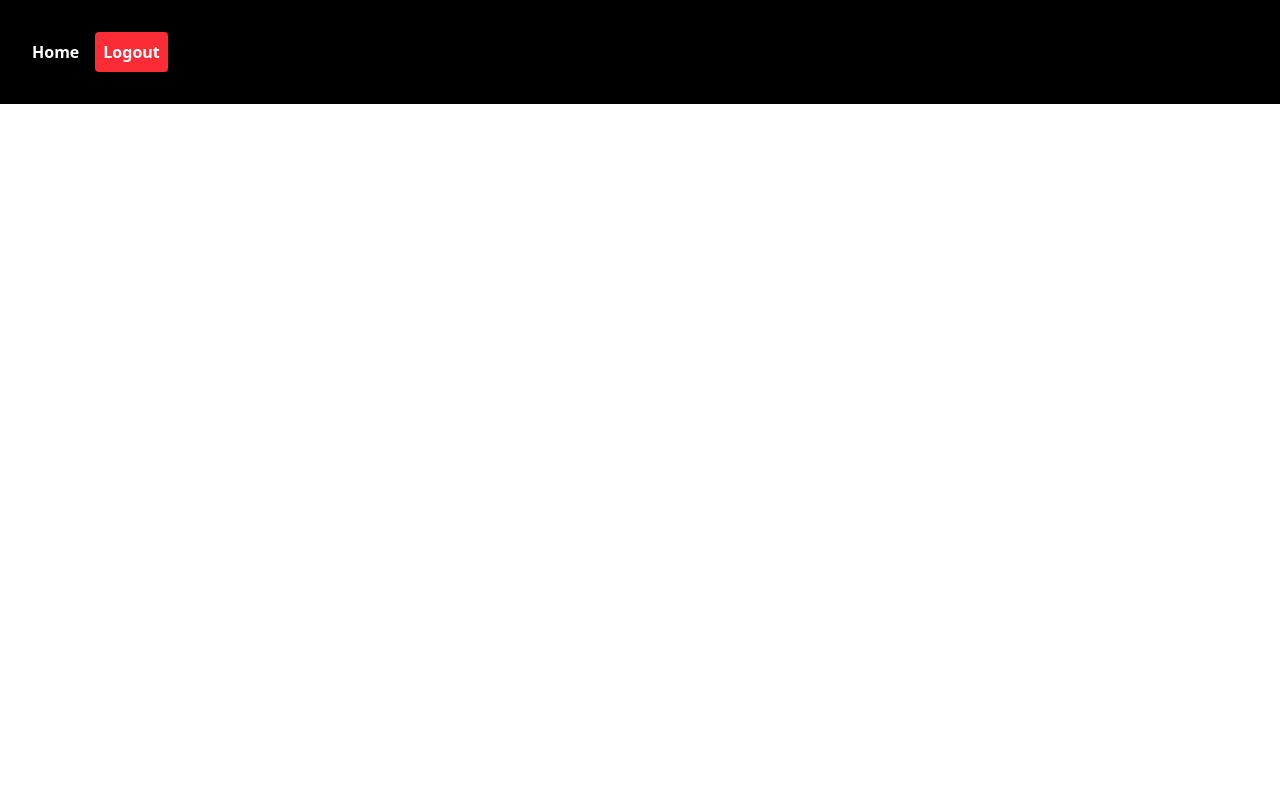
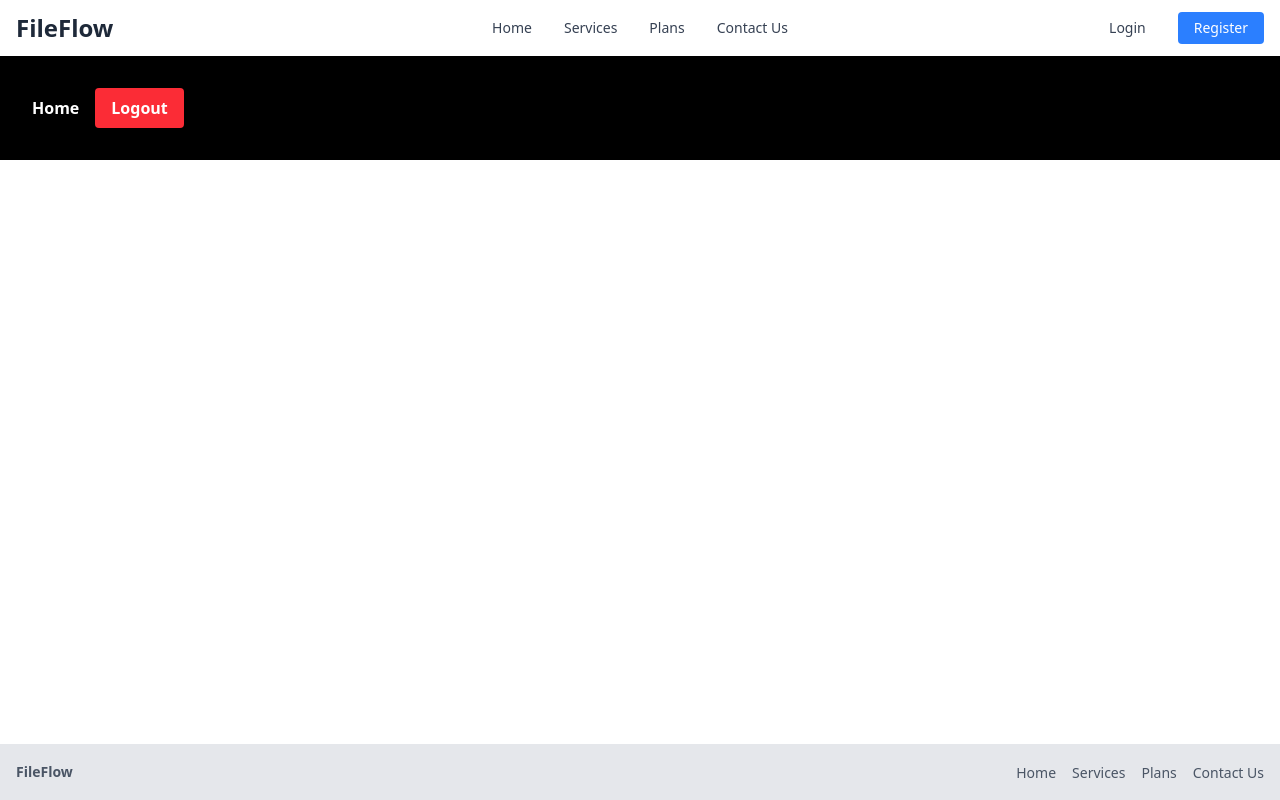
Before and after one commit to ToxicJoEz/file-flow-front-end, a React (Vite) app: page / in a window 1280 px wide. Built offline with nearby package versions, Linux system fonts and the light colour scheme; sample sign-in values are in the browser's storage.

Commit message:
idk, added some stuff

```diff
--- a/src/App.jsx
+++ b/src/App.jsx
@@ -1,43 +1,77 @@
 import React, { useEffect } from "react";
-import "./App.css";
 import { Routes, Route, useNavigate } from "react-router-dom";
 import { useDispatch } from "react-redux";
-import { setToken } from "./authSlice";  // Import the setToken action
+import { setToken } from "./authSlice";
+import Navbar from "./components/Navbar"; // Your persistent Navbar
 import Home from "./pages/Home";
 import Register from "./components/Register";
-import Error from "./pages/Error";
 import Login from "./components/Login";
 import Dashboard from "./pages/Dashboard";
 import EditProfile from "./components/EditProfile";
+import ProtectedRoute from "./components/ProtectedRoute";
+import PublicRoute from "./components/PublicRoute";
+import Error from "./pages/Error";
+import Footer from "./components/Footer"; // Your persistent Footer
 
 function App() {
   const dispatch = useDispatch();
   const navigate = useNavigate();
 
   useEffect(() => {
-    // Get the token from localStorage when the app is initialized
     const tokenFromStorage = localStorage.getItem("auth");
     if (tokenFromStorage) {
-      // Dispatch action to store the token in Redux state
       dispatch(setToken(tokenFromStorage));
     }
   }, [dispatch]);
 
   return (
-    <>
-      {/* Common components like Navbar can be included here */}
+    <div className="min-h-screen flex flex-col">
+      {/* Persistent Navbar */}
+      <Navbar />
 
-      <Routes>
-        <Route path="/" element={<Home />} />
-        <Route path="/register" element={<Register />} />
-        <Route path="/login" element={<Login />} />
-        <Route path="/dashboard" element={<Dashboard />} />
-        <Route path="/EditProfile" element={<EditProfile />} />
-        <Route path="*" element={<Error />} />
-      </Routes>
+      {/* Main content which changes based on route */}
+      <main className="flex-grow">
+        <Routes>
+          <Route path="/" element={<Home />} />
+          <Route
+            path="/register"
+            element={
+              <PublicRoute>
+                <Register />
+              </PublicRoute>
+            }
+          />
+          <Route
+            path="/login"
+            element={
+              <PublicRoute>
+                <Login />
+              </PublicRoute>
+            }
+          />
+          <Route
+            path="/dashboard"
+            element={
+              <ProtectedRoute>
+                <Dashboard />
+              </ProtectedRoute>
+            }
+          />
+          <Route
+            path="/EditProfile"
+            element={
+              <ProtectedRoute>
+                <EditProfile />
+              </ProtectedRoute>
+            }
+          />
+          <Route path="*" element={<Error />} />
+        </Routes>
+      </main>
 
-      {/* Common components like Footer can be included here */}
-    </>
+      {/* Persistent Footer */}
+      <Footer />
+    </div>
   );
 }
 
--- a/src/components/EditProfile.jsx
+++ b/src/components/EditProfile.jsx
@@ -1,10 +1,56 @@
-import React from "react";
+import React, { useState } from "react";
+import { useSelector } from "react-redux";
+import axios from "axios";
 
 const EditProfile = () => {
+  const [username, setUsername] = useState("");
+  const [message, setMessage] = useState("");
+
+  const token = useSelector((state) => state.auth.token); // Assuming token is stored here
+
+  const handleSubmit = async (e) => {
+    e.preventDefault();
+
+    try {
+      const response = await axios.patch(
+        "https://main-fileflow-backend-production.up.railway.app/profile",
+        { username },
+        {
+          headers: {
+            "Content-Type": "application/json",
+            Authorization: `Bearer ${token}`,
+          },
+        }
+      );
+
+      setMessage("Username updated successfully!");
+      setUsername("");
+    } catch (error) {
+      setMessage("Error updating username.");
+      console.error(error);
+    }
+  };
+
   return (
-    <div>
-      <h2>Edit Profile</h2>
-      {/* Your edit profile form goes here */}
+    <div className="p-6 max-w-md mx-auto bg-white rounded-xl shadow-md space-y-4">
+      <h2 className="text-xl font-bold text-gray-800">Edit Profile</h2>
+      <form onSubmit={handleSubmit} className="space-y-4">
+        <input
+          type="text"
+          value={username}
+          placeholder="Enter new username"
+          onChange={(e) => setUsername(e.target.value)}
+          className="w-full px-4 py-2 border rounded-md"
+          required
+        />
+        <button
+          type="submit"
+          className="bg-blue-500 text-white px-4 py-2 rounded hover:bg-blue-600"
+        >
+          Update Username
+        </button>
+      </form>
+      {message && <p className="text-sm text-gray-600">{message}</p>}
     </div>
   );
 };
--- /dev/null
+++ b/src/components/Footer.jsx
@@ -0,0 +1,22 @@
+import React from "react";
+import { Link } from "react-router-dom";
+
+export default function Footer() {
+  return (
+    <footer className="bg-gray-200 py-4">
+      <div className="max-w-7xl mx-auto px-4 flex flex-col md:flex-row justify-between items-center">
+        {/* Left side: Logo or site name */}
+        <div className="text-gray-600 font-bold text-sm">
+          FileFlow
+        </div>
+        {/* Right side: Navigation links */}
+        <div className="mt-2 md:mt-0 space-x-4">
+          <Link to="/" className="text-gray-600 hover:text-blue-500 text-sm">Home</Link>
+          <Link to="/services" className="text-gray-600 hover:text-blue-500 text-sm">Services</Link>
+          <Link to="/plans" className="text-gray-600 hover:text-blue-500 text-sm">Plans</Link>
+          <Link to="/contact" className="text-gray-600 hover:text-blue-500 text-sm">Contact Us</Link>
+        </div>
+      </div>
+    </footer>
+  );
+}
--- /dev/null
+++ b/src/components/LogoutButton.jsx
@@ -0,0 +1,23 @@
+import React from "react";
+import { useDispatch } from "react-redux";
+import { useNavigate } from "react-router-dom";
+import { logout } from "../authSlice"; // adjust path if needed
+
+const LogoutButton = ({ className = "" }) => {
+  const dispatch = useDispatch();
+  const navigate = useNavigate();
+
+  const handleLogout = () => {
+    localStorage.removeItem("token");
+    dispatch(logout()); // resets the Redux auth state
+    navigate("/login"); // or "/" depending on your flow
+  };
+
+  return (
+    <button onClick={handleLogout} className={`bg-red-500 text-white px-4 py-2 rounded ${className}`}>
+      Logout
+    </button>
+  );
+};
+
+export default LogoutButton;
--- /dev/null
+++ b/src/components/Navbar.jsx
@@ -0,0 +1,63 @@
+import React, { useState } from 'react';
+import { Menu, X } from 'lucide-react';
+import { Link } from 'react-router-dom';
+
+function Navbar() {
+  const [isOpen, setIsOpen] = useState(false);
+  const toggleMenu = () => setIsOpen(!isOpen);
+
+  return (
+    <nav className="w-full bg-white shadow-md relative">
+      <div className="max-w-7xl mx-auto px-4 py-3 flex items-center justify-between">
+        {/* Logo */}
+        <div className="text-2xl font-bold text-gray-800">FileFlow</div>
+
+        {/* Hamburger for Mobile */}
+        <div className="md:hidden z-50">
+          <button onClick={toggleMenu} className="text-gray-700 focus:outline-none">
+            {isOpen ? <X size={24} /> : <Menu size={24} />}
+          </button>
+        </div>
+
+        {/* Center Links (Desktop only) */}
+        <div className="hidden md:flex space-x-8 text-gray-700 text-sm font-medium absolute left-1/2 transform -translate-x-1/2">
+          <a href="#" className="hover:text-blue-500 transition">Home</a>
+          <a href="#" className="hover:text-blue-500 transition">Services</a>
+          <a href="#" className="hover:text-blue-500 transition">Plans</a>
+          <a href="#" className="hover:text-blue-500 transition">Contact Us</a>
+        </div>
+
+        {/* Auth Buttons (Desktop) */}
+        <div className="hidden md:flex space-x-4">
+          <Link to="/login" className="text-sm font-medium text-gray-700 hover:text-blue-500 transition px-4 py-1.5">
+            Login
+          </Link>
+          <Link to="/register" className="text-sm font-medium bg-blue-500 text-white px-4 py-1.5 rounded hover:bg-blue-600 transition">
+            Register
+          </Link>
+        </div>
+      </div>
+
+      {/* Mobile Menu with Smooth Transition */}
+      <div
+        className={`md:hidden transition-all duration-300 ease-in-out absolute top-full left-0 right-0 bg-white shadow-lg px-4 pb-4 space-y-2 ${
+          isOpen ? "opacity-100 translate-y-0" : "opacity-0 -translate-y-4 pointer-events-none"
+        }`}
+        style={{ zIndex: 40 }}
+      >
+        <a href="#" className="block text-gray-700 hover:text-blue-500">Home</a>
+        <a href="#" className="block text-gray-700 hover:text-blue-500">Services</a>
+        <a href="#" className="block text-gray-700 hover:text-blue-500">Plans</a>
+        <a href="#" className="block text-gray-700 hover:text-blue-500">Contact Us</a>
+        <div className="pt-2 border-t mt-2 flex items-center space-x-4">
+          <Link to="/login" className="text-gray-700 hover:text-blue-500">Login</Link>
+          <Link to="/register" className="bg-blue-500 text-white px-4 py-2 rounded hover:bg-blue-600">
+            Register
+          </Link>
+        </div>
+      </div>
+    </nav>
+  );
+}
+
+export default Navbar;
--- /dev/null
+++ b/src/components/ProtectedRoute.jsx
@@ -0,0 +1,15 @@
+import React from 'react';
+import { useSelector } from 'react-redux';
+import { Navigate } from 'react-router-dom';
+
+function ProtectedRoute({ children }) {
+  const token = useSelector((state) => state.auth.token);
+
+  if (!token) {
+    return <Navigate to="/login" replace />;
+  }
+
+  return children;
+}
+
+export default ProtectedRoute;
--- /dev/null
+++ b/src/components/PublicRoute.jsx
@@ -0,0 +1,17 @@
+import React from 'react';
+import { useSelector } from 'react-redux';
+import { Navigate } from 'react-router-dom';
+
+function PublicRoute({ children }) {
+  const token = useSelector((state) => state.auth.token);
+
+  // If the user is logged in, redirect them to the dashboard
+  if (token) {
+    return <Navigate to="/dashboard" replace />;
+  }
+
+  // Otherwise, allow access to the login or register component
+  return children;
+}
+
+export default PublicRoute;
--- a/src/pages/Dashboard.jsx
+++ b/src/pages/Dashboard.jsx
@@ -3,6 +3,7 @@ import React, { useEffect, useState } from "react";
 import axios from "axios";
 import { useSelector } from "react-redux";
 import { Link } from "react-router-dom";
+import LogoutButton from "../components/LogoutButton";
 
 export default function Dashboard() {
   const token = useSelector((state) => state.auth.token);
@@ -35,6 +36,7 @@ export default function Dashboard() {
   return (
     <div>
       <h2 className="bg-black text-white p-8 font-bold">Dashboard</h2>
+      <LogoutButton></LogoutButton>
 
       {error && <p className="text-red-500 p-4">{error}</p>}
 
--- a/src/pages/Home.jsx
+++ b/src/pages/Home.jsx
@@ -1,30 +1,17 @@
 // src/pages/Home.jsx
 import React from 'react';
-import { useDispatch, useSelector } from 'react-redux';
-import { useNavigate } from 'react-router-dom';
-import { logout } from '../authSlice'; // Import the logout action
+import { useSelector } from 'react-redux';
+import LogoutButton from '../components/LogoutButton'; // Import the reusable component
 
 function Home() {
-  const dispatch = useDispatch();
-  const navigate = useNavigate();
-  const token = useSelector((state) => state.auth.token); // Access token from Redux
-
-  const handleLogout = () => {
-    dispatch(logout()); // Clear the token from Redux
-    localStorage.removeItem("auth"); // Remove token from localStorage
-    navigate("/login"); // Redirect to login page
-  };
+  const token = useSelector((state) => state.auth.token);
 
   return (
     <div>
       <h2 className="bg-black text-white p-8 font-bold test">
         Home
         {/* Show the Logout button only if the user is logged in */}
-        {token && (
-          <button onClick={handleLogout} className="ml-4 bg-red-500 text-white p-2 rounded">
-            Logout
-          </button>
-        )}
+        {token && <LogoutButton className="ml-4" />}
       </h2>
       {/* Registration form elements will go here */}
     </div>
```
